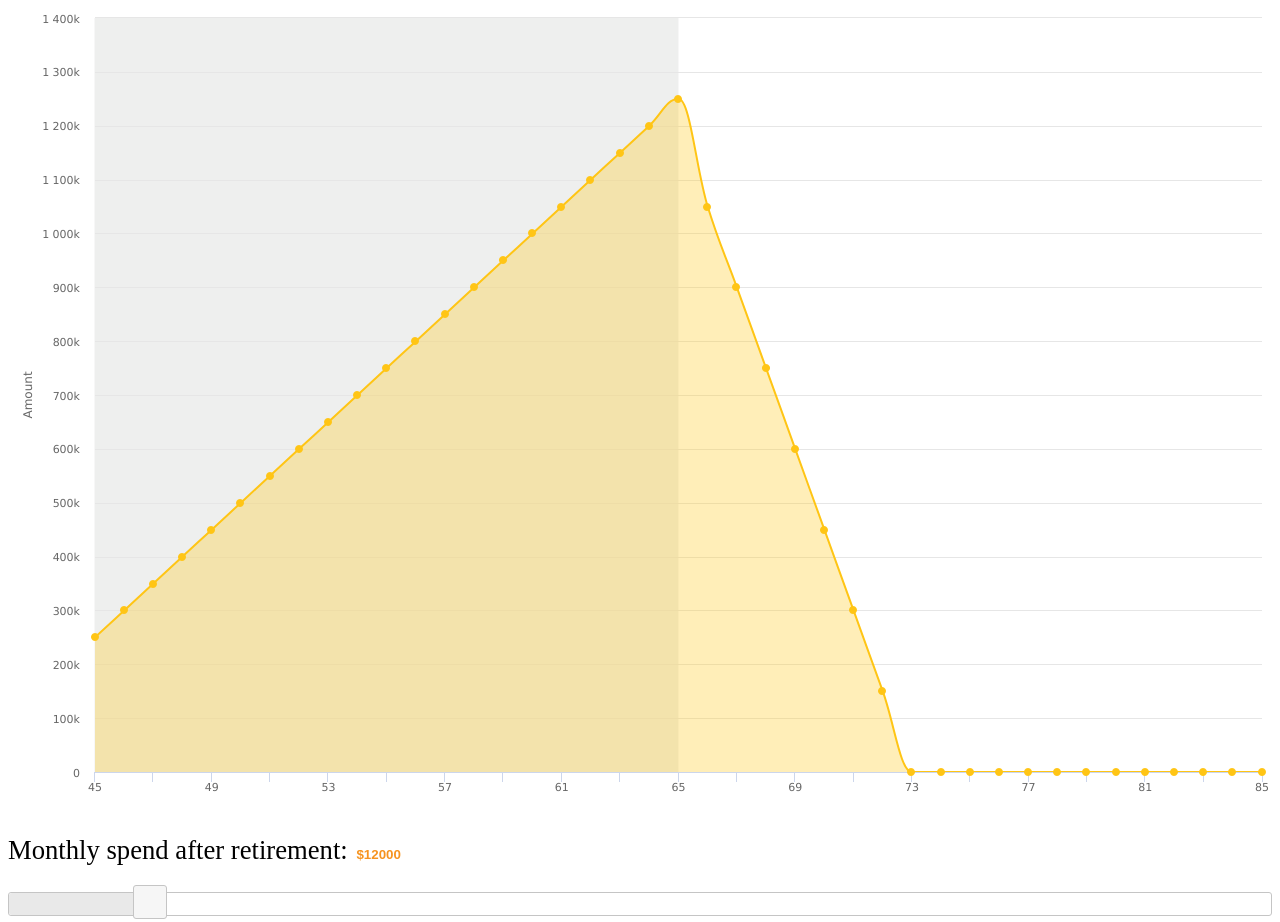
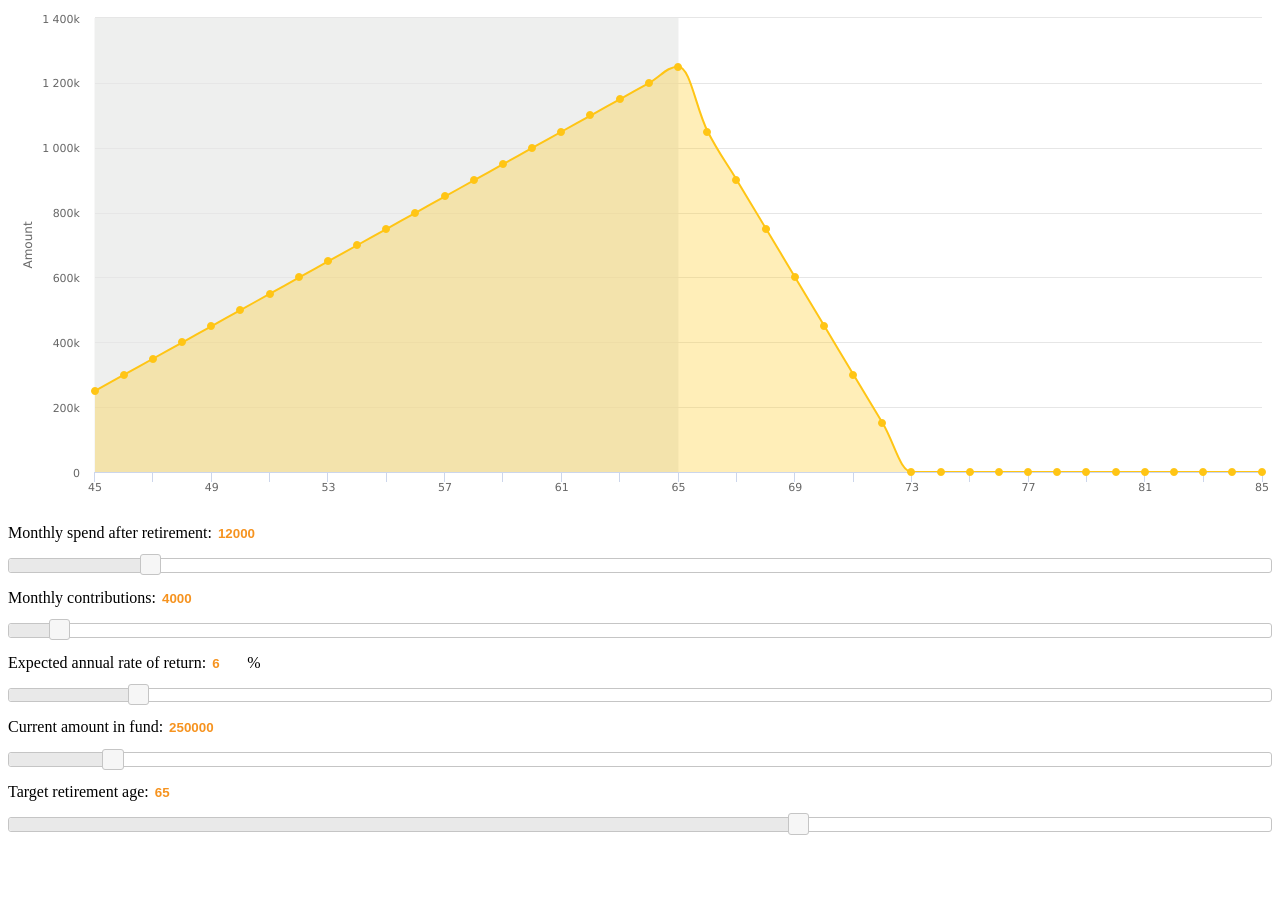
Before and after one commit to st3wart/web, a plain HTML site: page chart.html in a window 1280 px wide. Shown: the top 922 px of the page. After the commit the page ends 848 px from the top, so only its background shows below. Drawn offline with nearby package versions, Linux system fonts and the light colour scheme.

Commit message:
Changed back the fonts

```diff
--- a/chart.html
+++ b/chart.html
@@ -8,16 +8,6 @@
   <title></title>
     <link rel="stylesheet" href="https://code.jquery.com/ui/1.11.4/themes/smoothness/jquery-ui.css">
     <script src="https://cdnjs.cloudflare.com/ajax/libs/jqueryui-touch-punch/0.2.3/jquery.ui.touch-punch.min.js"></script>
-
-<style>
-body{
-  font-size: 20pt;
-
-}
-
-
-</style>
-
 
 <script type='text/javascript'>//<![CDATA[
 
@@ -57,11 +47,7 @@ $(function () {
                 to:20,
                 color: 'rgba(172, 173, 168, .2)',
 
-            }
-
-
-
-            ]
+            }]
         },
         yAxis: {
             title: {
@@ -96,7 +82,20 @@ $(function () {
 
     chart = new Highcharts.Chart(chartOptions);
 
-     $( "#slider-range-min3").slider({
+    $( "#slider-monthly-contributions").slider({
+      range: "min",
+      value: 4000,
+      min: 100,
+      max: 100000,
+       slide: function( event, ui ) {
+        $( "#contributions" ).val(  ui.value );
+        // alert(ui.value)
+
+      },
+
+    });
+
+     $( "#slider-expected-return").slider({
       range: "min",
       value: 6,
       min: 1,
@@ -110,7 +109,7 @@ $(function () {
     });
 
 
-     $( "#slider-range-min2" ).slider({
+     $( "#slider-current-fund" ).slider({
       range: "min",
       value: 250000,
       min: 50000,
@@ -124,7 +123,7 @@ $(function () {
     });
 
 
-     $( "#slider-range-min1" ).slider({
+     $( "#slider-retirement-age" ).slider({
       range: "min",
       value: 65,
       min: 40,
@@ -138,7 +137,7 @@ $(function () {
     });
 
 
-    $( "#slider-range-min" ).slider({
+    $( "#slider-monthly-spend" ).slider({
       range: "min",
       value: 12000,
       min: 1000,
@@ -188,19 +187,14 @@ $(function () {
         chart.series[0].setData(data,true);
 
 
-
     }
 
     });
-    $( "#amount" ).val( "$" + $( "#slider-range-min" ).slider( "value" ) );
+    // $( "#amount" ).val( "$" + $( "#slider-range-min" ).slider( "value" ) );
 
 
 });
 //]]>
-
-
-
-
 
 
 </script>
@@ -213,34 +207,39 @@ $(function () {
   <script src="https://code.highcharts.com/highcharts.js"></script>
 <script src="https://code.highcharts.com/modules/exporting.js"></script>
 
-<div id="container" style="min-width: 310px; height: 800px; margin: 0 auto"></div>
+<div id="container" style="min-width: 310px; min-height: 500px;  margin: 0 auto"></div>
 
 <div id="header" style="width:100%;">
-    <div id="centered" style="margin: 0 auto; width:100%;">
-         <p>
-      <label for="amount">Monthly spend after retirement:</label>
-      <input type="text" id="amount" readonly style="border:0; color:#f6931f; font-weight:bold;">
-      <div id="slider-range-min"></div>
-    </p>
+  <p>
+    <label for="amount">Monthly spend after retirement:</label>
+    <input type="text" id="amount" readonly style="border:0; color:#f6931f; font-weight:bold;" value="12000">
+    <div id="slider-monthly-spend"></div>
+  </p>
+
+  <p>
+    <label for="amount">Monthly contributions:</label>
+    <input type="text" id="contributions" readonly style="border:0; color:#f6931f; font-weight:bold;" value="4000">
+    <div id="slider-monthly-contributions"></div>
+  </p>
 
     <p>
       <label for="amount">Expected annual rate of return: </label>
       <input type="text" size="2" id="expected" readonly style="border:0; color:#f6931f; font-weight:bold;" value="6">%
-          <div id="slider-range-min3"></div>
+          <div id="slider-expected-return"></div>
     </p>
 
     <p>
       <label for="amount">Current amount in fund: </label>
       <input type="text" id="curamount" readonly style="border:0; color:#f6931f; font-weight:bold;" value="250000">
-          <div id="slider-range-min2"></div>
+          <div id="slider-current-fund"></div>
     </p>
 
     <p>
       <label for="amount">Target retirement age: </label>
       <input type="text" id="age" readonly style="border:0; color:#f6931f; font-weight:bold;" value="65">
-          <div id="slider-range-min1"></div>
+          <div id="slider-retirement-age"></div>
     </p>
-    </div>
+
 </div>
 
 
```
